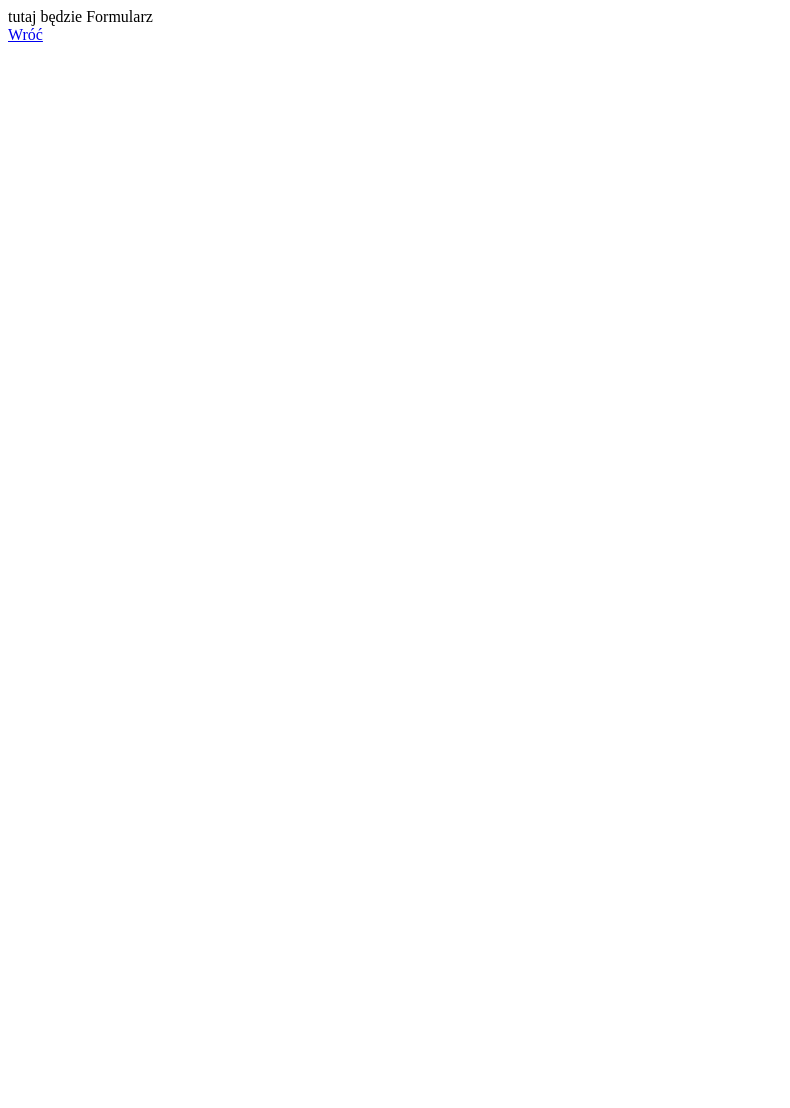
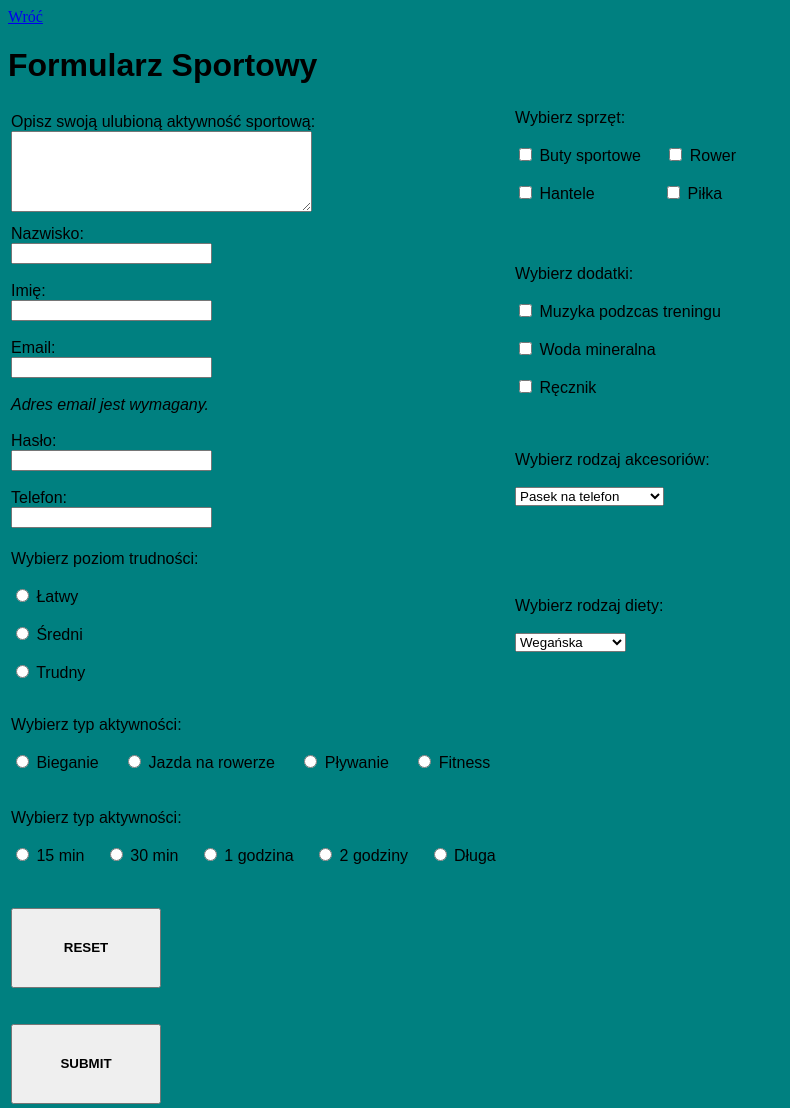
Before and after one commit to vikto-ria/Zadania1-6, a plain HTML site: page formularz_polishchuk.html in a window 1280 px wide. Shown: the whole page, without its empty margins (0-790 px from the left). Before the commit the page ends 800 px from the top, so only its background shows below. Drawn offline with Linux system fonts and the light colour scheme.

Commit message:
formularz_polishchuk.html

```diff
--- a/formularz_polishchuk.html
+++ b/formularz_polishchuk.html
@@ -1,11 +1,128 @@
 <!DOCTYPE html>
- <html lang="pl-PL">
-  <head>
-    <meta charset="UTF-8">
-    <title>Formularz</title>
-  </head>
-<body>
-tutaj będzie Formularz<br>
+<html lang="pl-PL">
+<html>
+<head>
+<meta charset="utf-8">
+<title> ZADANIE FORMULARZ </title>
+</head>
+<body bgcolor="#008080">
 <a href="index.html">Wróć</a>
+<left><font face="Arial"><h1> Formularz Sportowy</h1></font></left>
+<form enctype="text/plain" action="mailto:mkryniew@wp.pl" subject="formularz_dane" method="Post">
+<TABLE>
+<TD> <font face="Arial"> Opisz swoją ulubioną aktywność sportową: </font> <textarea cols="35" rows="5"></textarea> </TD>
+
+<TD width="300">
+<font face="Arial"><nobr>Wybierz sprzęt:</nobr></font>
+<br><br>
+<font face="Arial"><input type="checkbox" name="pyt3" value="buty"> Buty sportowe </font>
+&nbsp&nbsp&nbsp&nbsp
+<font face="Arial"><input type="checkbox" name="pyt3" value="rower"> Rower </font>
+<br><br>
+<font face="Arial"><input type="checkbox" name="pyt3" value="hantele"> Hantele </font>
+&nbsp&nbsp&nbsp&nbsp&nbsp&nbsp&nbsp&nbsp&nbsp&nbsp&nbsp&nbsp&nbsp&nbsp&nbsp
+<font face="Arial"><input type="checkbox" name="pyt3" value="piłka"> Piłka </font>
+<br> <br>
+</TD>
+
+<TR height="100">
+<TD width="500">
+<font face="Arial">Nazwisko:</font> <br> <input name="nazwisko" size="22">
+<br><br>
+<font face="Arial">Imię:</font> <br> <input name="imię" size="22">
+<br><br>
+<font face="Arial">Email:</font> <br> <input name="email" size="22">
+<br><br>
+<font face="Arial"> <i> Adres email jest wymagany.</i> </font>
+<br><br>
+<font face="Arial">Hasło:</font> <br> <input name="hasło" size="22">
+<br><br>
+<font face="Arial">Telefon:</font> <br> <input name="telefon" size="22">
+<br> <br>
+</TD>
+
+<TD width="400">
+<font face="Arial"><nobr>Wybierz dodatki:</nobr></font>
+<br><br>
+<font face="Arial"><input type="checkbox" name="pyt3" value="muzyka"> Muzyka podzcas treningu </font>
+<br><br>
+<font face="Arial"><input type="checkbox" name="pyt3" value="woda"> Woda mineralna </font>
+<br><br>
+<font face="Arial"><input type="checkbox" name="pyt3" value="ręcznik"> Ręcznik </font>
+<br><br><br><br>
+
+<font face="Arial">Wybierz rodzaj akcesoriów:</font>
+<br><br>
+<select>
+<option value="pasek">Pasek na telefon</option>
+<option value="słuchawki">Słuchawki sportowe</option>
+<option value="rękawice">Rękawice treningowe</option>
+<option value="opaska">Opaska na głowę</option>
+</select>
+</TD>
+</TR>
+
+<TR height="100">
+<TD width="500">
+<font face="Arial"><nobr>Wybierz poziom trudności:</nobr></font>
+<br><br>
+<font face="Arial"><input type="radio" name="pyt3" value="łatwy"> Łatwy </font>
+<br><br>
+<font face="Arial"><input type="radio" name="pyt3" value="średni"> Średni </font>
+<br><br>
+<font face="Arial"><input type="radio" name="pyt3" value="trudny"> Trudny </font>
+<br> <br>
+</TD>
+
+<TD width="500">
+<font face="Arial">Wybierz rodzaj diety:</font>
+<br><br>
+<select>
+<option value="wegańska">Wegańska</option>
+<option value="wegetariańska">Wegetariańska</option>
+<option value="paleo">Paleo</option>
+</select>
+</TD>
+</TR>
+
+<TR height="100">
+<TD width="500">
+<font face="Arial"><nobr>Wybierz typ aktywności:</nobr></font>
+<br><br>
+<font face="Arial"><input type="radio" name="pyt3" value="bieganie"> Bieganie </font>
+&nbsp&nbsp&nbsp&nbsp
+<font face="Arial"><input type="radio" name="pyt3" value="jazda"> Jazda na rowerze </font>
+&nbsp&nbsp&nbsp&nbsp
+<font face="Arial"><input type="radio" name="pyt3" value="pływanie"> Pływanie </font>
+&nbsp&nbsp&nbsp&nbsp
+<font face="Arial"><input type="radio" name="pyt3" value="fitness"> Fitness </font>
+<br> <br>
+</TD>
+</TR>
+
+<TR height="100">
+<TD width="500">
+<font face="Arial"><nobr>Wybierz typ aktywności:</nobr></font>
+<br><br>
+<font face="Arial"><input type="radio" name="pyt3" value="15"> 15 min </font>
+&nbsp&nbsp&nbsp
+<font face="Arial"><input type="radio" name="pyt3" value="30"> 30 min </font>
+&nbsp&nbsp&nbsp
+<font face="Arial"><input type="radio" name="pyt3" value="60"> 1 godzina </font>
+&nbsp&nbsp&nbsp
+<font face="Arial"><input type="radio" name="pyt3" value="120"> 2 godziny </font>
+&nbsp&nbsp&nbsp
+<font face="Arial"><input type="radio" name="pyt3" value="długa"> Długa </font>
+<br> <br> <br>
+</TD>
+</TR>
+
+<TD>
+<button type="reset" style="height:80px; width:150px"><b>RESET</b></button>
+<br><br><br>
+<button type="submit" style="height:80px; width:150px"><b>SUBMIT</b></button>
+</TD>
+</TABLE>
+</form>
 </body>
 </html>
```
